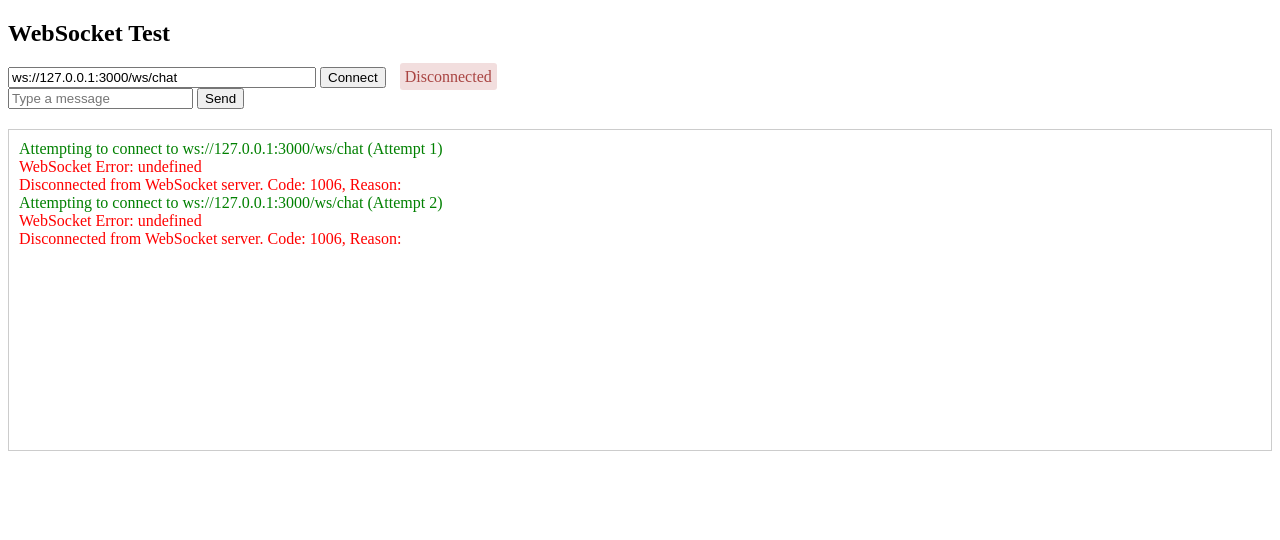
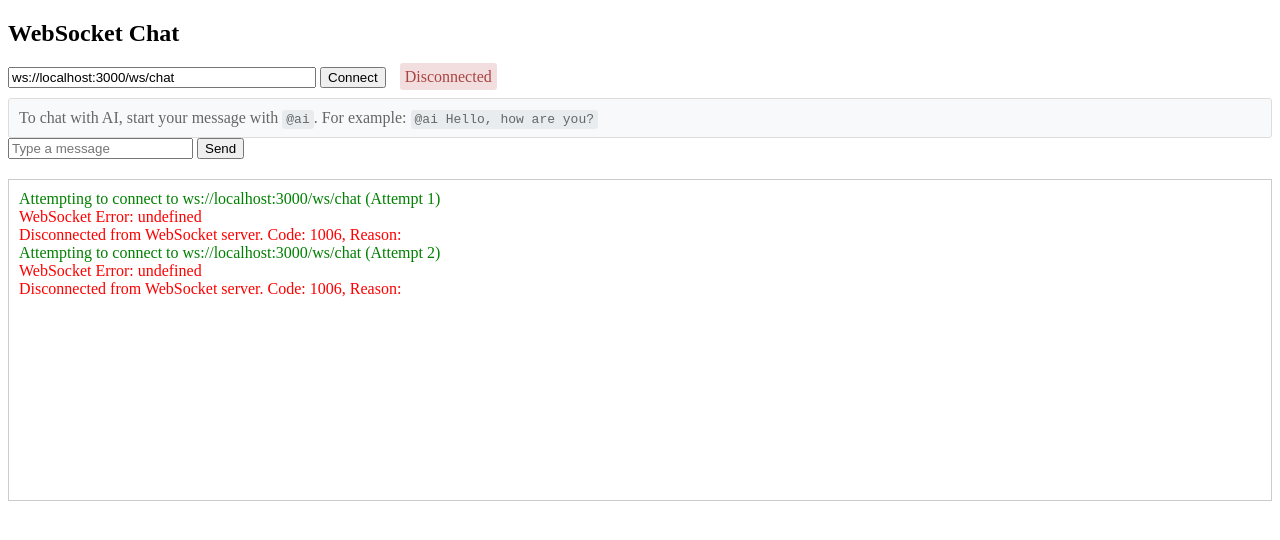
Before and after one commit to newbieking/fastify-ws-app, a website: page public/index.html in a window 1280 px wide. Both pictures are taken after a click on the button "Connect". Drawn offline with Linux system fonts and the light colour scheme.

Commit message:
feat(websocket): improve WebSocket client interface and connection handling
- Rename test.html to index.html for better semantics
- Add dynamic WebSocket URL generation using current server address
- Improve UI with better titles and placeholders
- Add special formatting for @ai messages
- Update connection status display and error handling
- Add AI interaction hint section with examples

This commit improves the WebSocket client interface by making it more
user-friendly and robust, with better connection handling and visual
feedback for AI interactions.

```diff
--- a/public/index.html
+++ b/public/index.html
@@ -1,7 +1,7 @@
 <!DOCTYPE html>
 <html>
 <head>
-    <title>WebSocket Test</title>
+    <title>WebSocket Chat</title>
     <style>
         #messages {
             margin-top: 20px;
@@ -41,19 +41,44 @@
         .message .content {
             color: #333;
         }
+        .message .ai-prefix {
+            color: #007bff;
+            font-weight: bold;
+            background-color: #e9ecef;
+            padding: 2px 4px;
+            border-radius: 3px;
+            margin-right: 5px;
+        }
         .system-message {
             color: #666;
             font-style: italic;
         }
+        .ai-hint {
+            margin-top: 10px;
+            padding: 10px;
+            background-color: #f8f9fa;
+            border: 1px solid #ddd;
+            border-radius: 3px;
+            color: #666;
+        }
+        .ai-hint code {
+            background-color: #e9ecef;
+            padding: 2px 4px;
+            border-radius: 3px;
+            font-family: monospace;
+        }
     </style>
 </head>
 <body>
-    <h2>WebSocket Test</h2>
+    <h2>WebSocket Chat</h2>
     <div>
-        <input type="text" id="wsUrlInput" value="ws://127.0.0.1:3000/ws/chat" placeholder="ws://127.0.0.1:3000/ws/echo" style="width: 300px;">
+        <input type="text" id="wsUrlInput" placeholder="WebSocket URL" style="width: 300px;">
         <button onclick="connectWithInput()">Connect</button>
         <span id="connectionStatus" class="connection-status disconnected">Disconnected</span>
         <span id="clientName" style="margin-left: 10px;"></span>
+    </div>
+    <div class="ai-hint">
+        To chat with AI, start your message with <code>@ai</code>. For example: <code>@ai Hello, how are you?</code>
     </div>
     <input type="text" id="messageInput" placeholder="Type a message">
     <button onclick="sendMessage()">Send</button>
@@ -66,7 +91,17 @@
         const messagesDiv = document.getElementById('messages');
         const connectionStatus = document.getElementById('connectionStatus');
         const clientNameSpan = document.getElementById('clientName');
-        let wsUrl = document.getElementById('wsUrlInput') ? document.getElementById('wsUrlInput').value : 'ws://127.0.0.1:3000/ws/echo';
+        const wsUrlInput = document.getElementById('wsUrlInput');
+
+        // Get the current server's address and port
+        const serverAddress = window.location.hostname;
+        const serverPort = window.location.port || '3000';
+        const defaultWsUrl = `ws://${serverAddress}:${serverPort}/ws/chat`;
+
+        // Set the default WebSocket URL in the input field
+        wsUrlInput.value = defaultWsUrl;
+
+        let wsUrl = defaultWsUrl;
         let isIntentionalClose = false;
         let myName = '';
 
@@ -150,8 +185,7 @@
         }
 
         function connectWithInput() {
-            const input = document.getElementById('wsUrlInput');
-            const newUrl = input.value || 'ws://127.0.0.1:3000/ws/echo';
+            const newUrl = wsUrlInput.value || defaultWsUrl;
 
             if (newUrl !== wsUrl) {
                 wsUrl = newUrl;
@@ -186,7 +220,16 @@
 
             if (type === 'message') {
                 const [sender, content] = message.split(': ');
-                messageElement.innerHTML = `<span class="sender">${sender}:</span><span class="content">${content}</span>`;
+                let formattedContent = content;
+
+                // Check if the message starts with @ai and format it
+                if (content.startsWith('@ai')) {
+                    const aiPrefix = content.substring(0, 3);
+                    const restOfMessage = content.substring(3);
+                    formattedContent = `<span class="ai-prefix">${aiPrefix}</span>${restOfMessage}`;
+                }
+
+                messageElement.innerHTML = `<span class="sender">${sender}:</span><span class="content">${formattedContent}</span>`;
             } else {
                 messageElement.textContent = message;
             }
```
Also changed, not shown: src/server.ts (+7 -1 lines).
